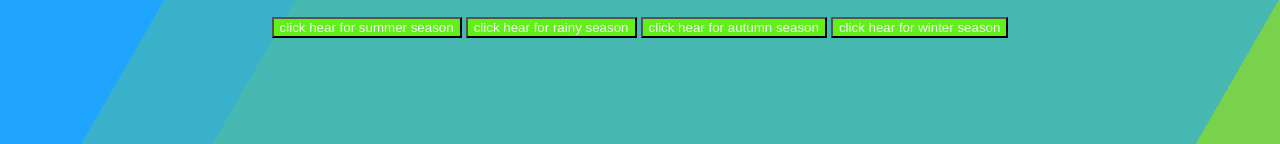
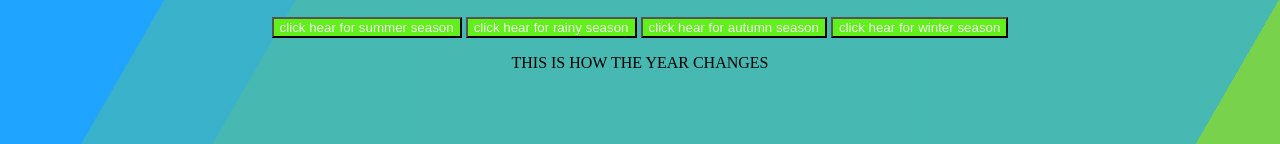
Before and after one commit to antiquark007/mini_project1, a plain HTML site: page index.html in a window 1280 px wide. Shown: the part 402-546 px from the top of the page. Drawn offline with Linux system fonts and the light colour scheme.

Commit message:
Update index.html
added footer

```diff
--- a/index.html
+++ b/index.html
@@ -32,10 +32,6 @@
     <div class="bg"></div>
 <div class="bg bg2"></div>
 <div class="bg bg3"></div>
-</div>
-
-
-
-
+<footer>THIS IS HOW THE YEAR CHANGES</footer>
 </body>
 </html>
```
